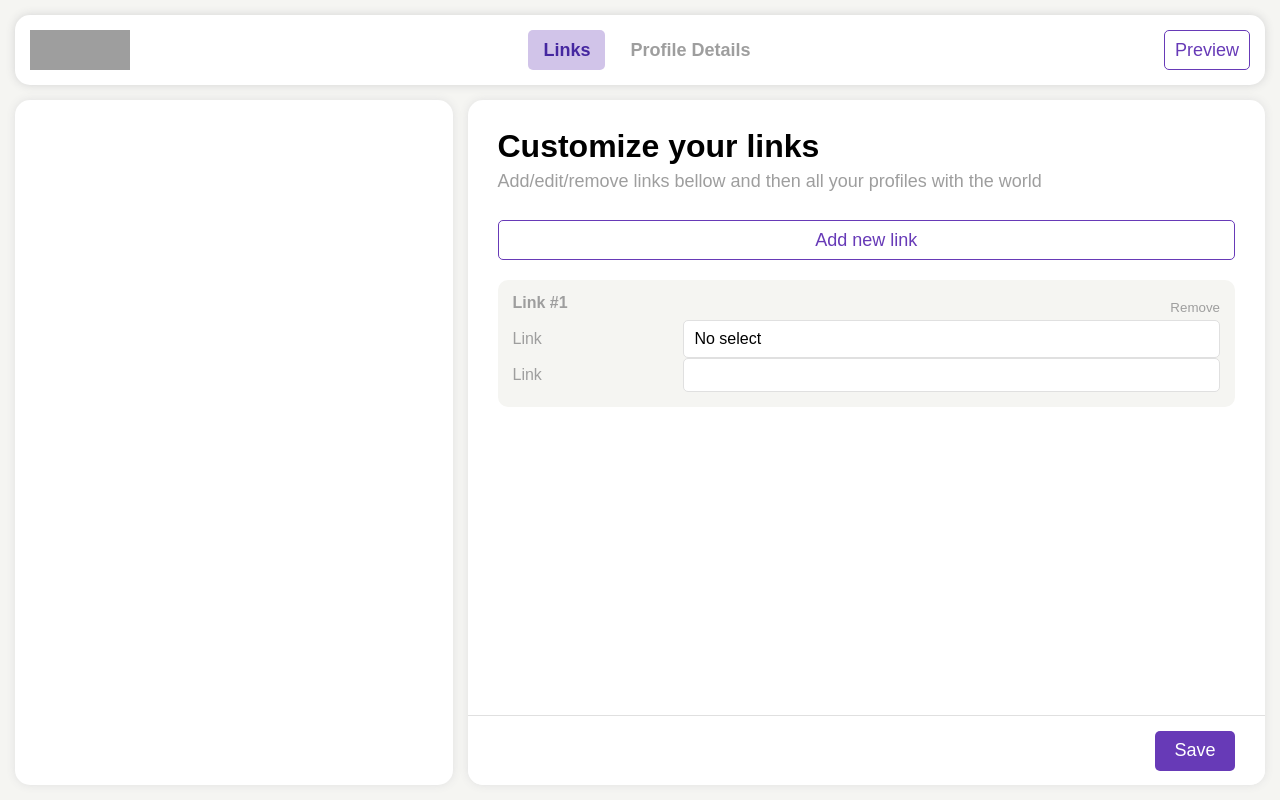
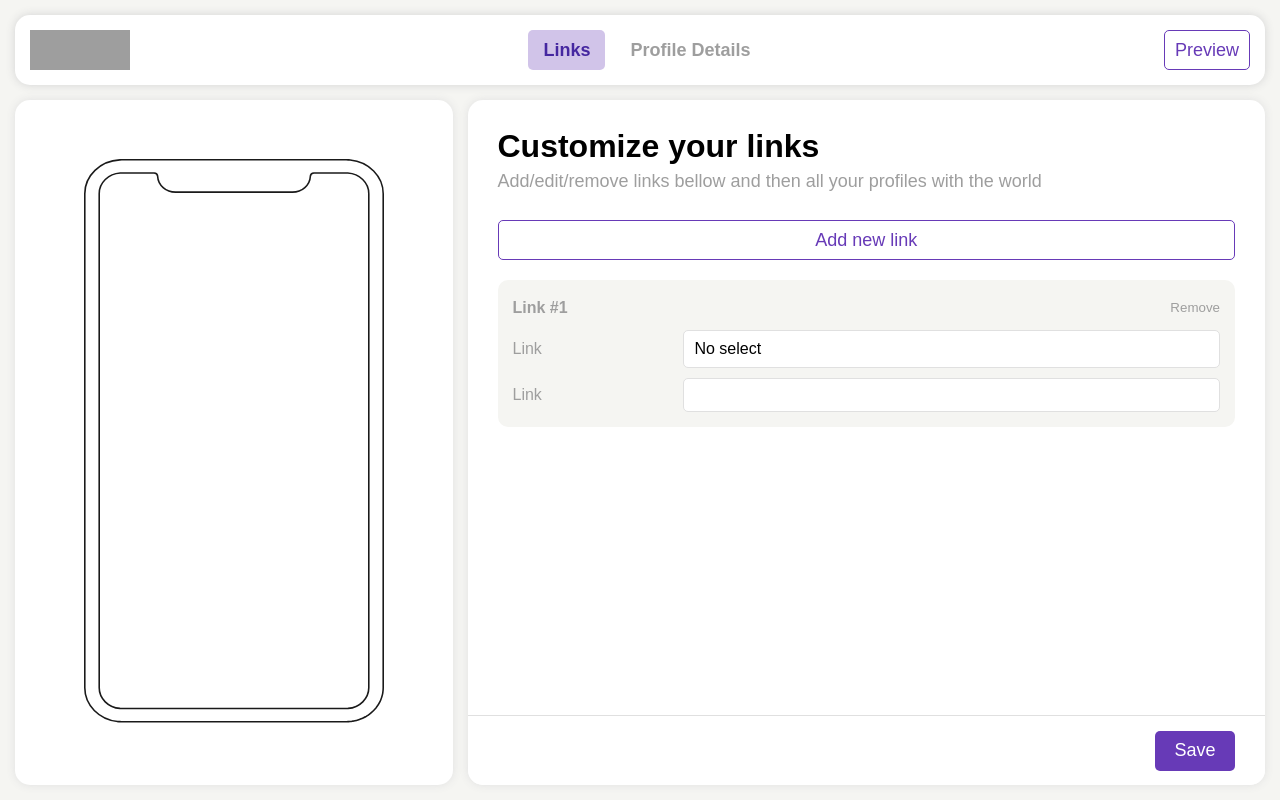
Before and after one commit to MTONSEG/app, a React (Vite) app: page /profile in a window 1280 px wide. Built offline with nearby package versions, Linux system fonts and the light colour scheme; grey boxes are pictures that could not be loaded.

Commit message:
update social item padding

```diff
--- a/src/components/pages/Profile/Profile.scss
+++ b/src/components/pages/Profile/Profile.scss
@@ -95,4 +95,17 @@
 .profile-preview {
   max-width: 35%;
   min-width: 350px;
+  display: flex;
+  align-items: center;
+  justify-content: center;
+
+  &__icon-wrap {
+    max-width: 300px;
+
+    svg {
+      object-fit: contain;
+      width: 100%;
+      height: 100%;
+    }
+  }
 }
--- a/src/components/pages/Profile/ProfilePreview/ProfilePreview.tsx
+++ b/src/components/pages/Profile/ProfilePreview/ProfilePreview.tsx
@@ -1,5 +1,13 @@
+import PhoneIcon from '@icons/iphone2.svg?react'
+
 const ProfilePreview = () => {
-  return <div className='profile-preview'></div>
+  return (
+    <div className='profile-preview'>
+      <div className='profile-preview__icon-wrap'>
+        <PhoneIcon />
+      </div>
+    </div>
+  )
 }
 
 export default ProfilePreview
--- a/src/components/ui/forms/FormBox/FormBox.tsx
+++ b/src/components/ui/forms/FormBox/FormBox.tsx
@@ -1,12 +1,17 @@
-import type { FC, ReactNode } from 'react'
+import type { DetailedHTMLProps, FC, HTMLAttributes, ReactNode } from 'react'
 import './FormBox.scss'
 
-interface PropsType {
+interface PropsType extends DetailedHTMLProps<HTMLAttributes<HTMLDivElement>, HTMLDivElement> {
+  className?: string
   children?: ReactNode
 }
 
-const FormBox: FC<PropsType> = ({ children }) => {
-  return <div className='form-box'>{children} </div>
+const FormBox: FC<PropsType> = ({ children, className = '', ...props }) => {
+  return (
+    <div className={`${className} form-box`} {...props}>
+      {children}{' '}
+    </div>
+  )
 }
 
 export default FormBox
--- a/src/components/widgets/cards/SocialItem/SocialItem.scss
+++ b/src/components/widgets/cards/SocialItem/SocialItem.scss
@@ -5,6 +5,7 @@
 
   &__head {
     display: flex;
+    align-items: center;
     justify-content: space-between;
   }
 
--- a/src/components/widgets/cards/SocialItem/SocialItem.tsx
+++ b/src/components/widgets/cards/SocialItem/SocialItem.tsx
@@ -5,6 +5,7 @@ import { useActions } from '@/hooks/redux/useActions'
 import { useAppSelector } from '@/hooks/redux/useTypedRedux'
 import { FC } from 'react'
 import './SocialItem.scss'
+import FormBox from '@/components/ui/forms/FormBox/FormBox'
 
 interface PropsType {
   title: string
@@ -20,7 +21,7 @@ const SocialItem: FC<PropsType> = () => {
   }
 
   return (
-    <div className='social-item'>
+    <FormBox className='social-item'>
       <div className='social-item__head'>
         <p className='social-item__title'>Link #1</p>
 
@@ -34,7 +35,7 @@ const SocialItem: FC<PropsType> = () => {
       <FormWrapper title='Link'>
         <Input />
       </FormWrapper>
-    </div>
+    </FormBox>
   )
 }
 
```
